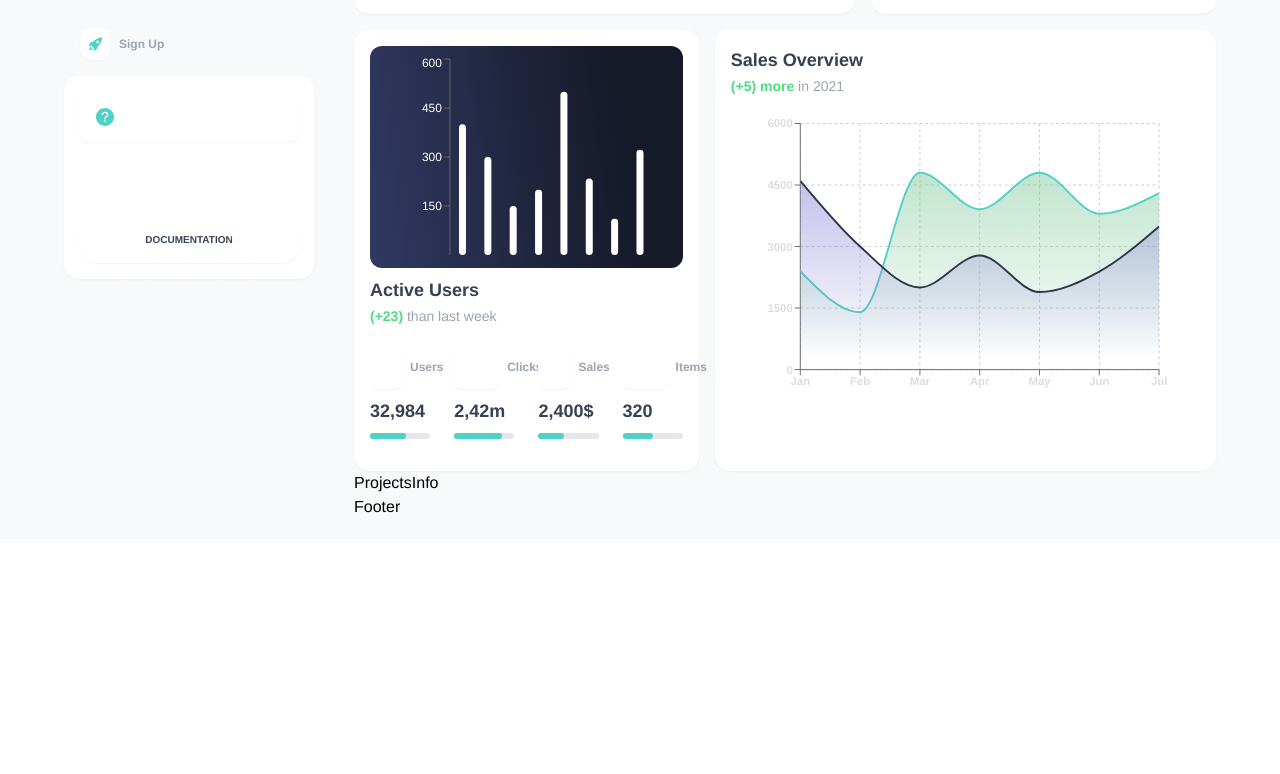
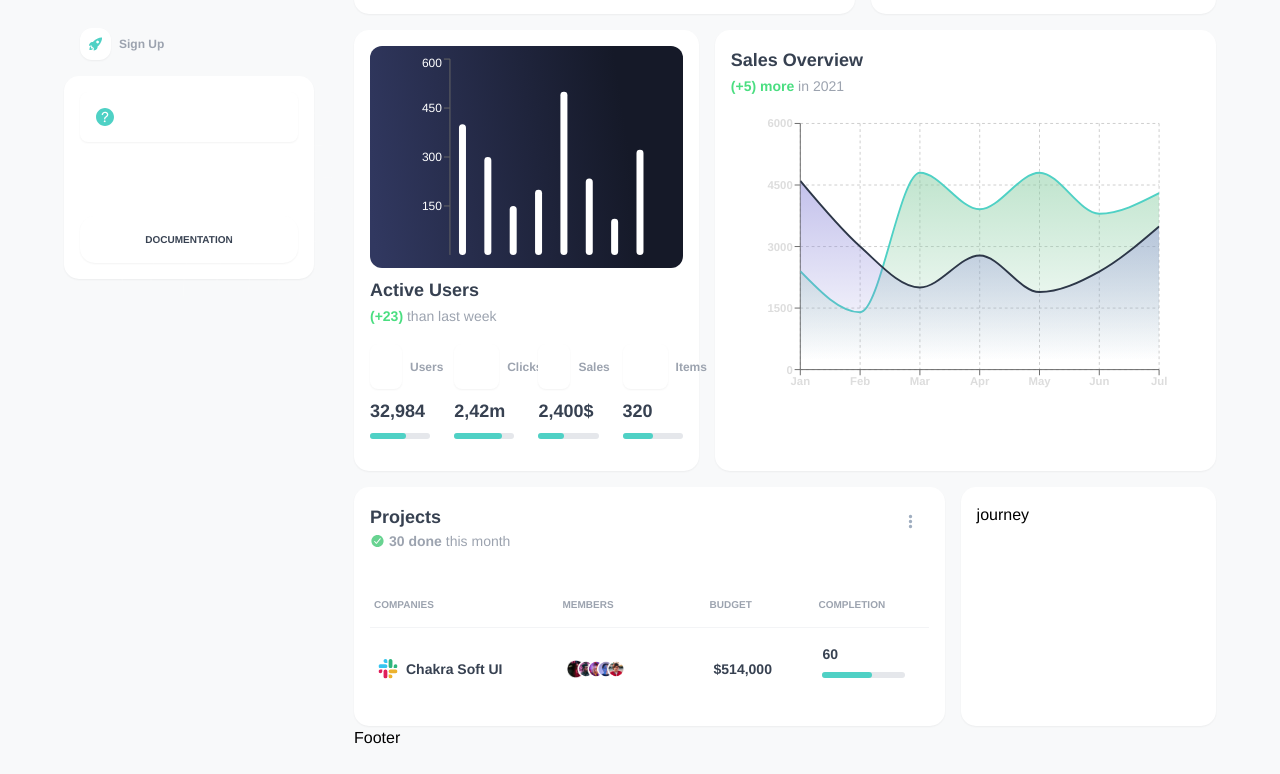
Before and after one commit to arrlancore/duck-flying-tp-project, a Next.js app: page / in a window 1280 px wide. Shown: the part 510-1284 px from the top of the page. Before the commit the page ends 1053 px from the top, so only its background shows below. Built offline with nearby package versions, Linux system fonts and the light colour scheme.

Commit message:
add table

```diff
--- a/components/ProjectsInfo.tsx
+++ b/components/ProjectsInfo.tsx
@@ -1,7 +1,129 @@
+import Image from "next/image";
 import React from "react";
+import { checkMark, contentOption, slack } from "../src/assets/icons";
+import {
+  avatar1,
+  avatar2,
+  avatar3,
+  avatar4,
+  avatar5,
+} from "../src/assets/images";
+import Box from "./Box";
+import Progress from "./Progress";
+import Table from "./Table";
+import Text from "./Text";
 
 const ProjectsInfo = () => {
-  return <div>ProjectsInfo</div>;
+  return (
+    <div
+      className="flex space-y-4 md:space-y-0 space-x-0
+  md:space-x-4 pt-4 flex-col md:flex-row"
+    >
+      <Box className="flex-[5] flex justify-between w-full flex-col">
+        <div className="flex w-full justify-between">
+          <div className="flex flex-col">
+            <Text variant="head2">Projects</Text>
+            <div className="flex">
+              <Image className="mr-1" alt="check-mark" {...checkMark} />
+              <Text variant="caption">
+                <b>30 done</b> this month
+              </Text>
+            </div>
+          </div>
+
+          <div
+            className="p-2 cursor-pointer rounded-full
+           hover:bg-gray-100 w-[37px] h-[37px]"
+          >
+            <Image {...contentOption} alt="option" />
+          </div>
+        </div>
+
+        <Table
+          rootStyle="mt-8"
+          head={[
+            { value: "Companies" },
+            { value: "Members" },
+            { value: "Budget" },
+            { value: "Completion" },
+          ]}
+          body={[
+            [
+              {
+                key: "companyName",
+                value: ["Chakra Soft UI", slack.src],
+                render: ([title, logo]) => {
+                  return (
+                    <div className="flex">
+                      <Image
+                        className="mr-2"
+                        width={20}
+                        height={20}
+                        src={logo}
+                        alt={title}
+                      />{" "}
+                      {title}
+                    </div>
+                  );
+                },
+              },
+              {
+                key: "members",
+                value: [
+                  avatar1.src,
+                  avatar2.src,
+                  avatar3.src,
+                  avatar4.src,
+                  avatar5.src,
+                ],
+                render: (value: string[]) => {
+                  return (
+                    <div className="flex relative">
+                      {value.map((src, idx) => (
+                        <Image
+                          key={idx}
+                          src={src}
+                          alt="member"
+                          width="18"
+                          height="18"
+                          className="relative left-0 top-0"
+                          style={{ left: idx * -8 }}
+                        />
+                      ))}
+                    </div>
+                  );
+                },
+              },
+              {
+                key: "budget",
+                value: 514000,
+                render: (value) => {
+                  const formatter = (n: number) =>
+                    new Intl.NumberFormat().format(n);
+                  return (
+                    <div>{value ? `$${formatter(value)}` : "Not Set"}</div>
+                  );
+                },
+              },
+              {
+                key: "completion",
+                value: 60,
+                render: (value) => (
+                  <div className="flex flex-col">
+                    <div>{value}</div>
+                    <Progress pct={value} />
+                  </div>
+                ),
+              },
+            ],
+          ]}
+        />
+      </Box>
+      <Box className="flex-[2] flex justify-between w-full flex-col md:flex-row">
+        journey
+      </Box>
+    </div>
+  );
 };
 
 export default ProjectsInfo;
--- /dev/null
+++ b/components/Table.tsx
@@ -0,0 +1,57 @@
+import React from "react";
+
+type TableHead = {
+  value: string;
+  render?: (value: string) => JSX.Element;
+};
+
+type Props = {
+  rootStyle?: string;
+  head: Array<TableHead>;
+  body: Array<
+    Array<{
+      key: string;
+      value: any;
+      render?: (value: any, parents: any[]) => JSX.Element;
+    }>
+  >;
+};
+
+const Table = (props: Props) => {
+  return (
+    <div className={`overflow-x-auto relative ${props.rootStyle}`}>
+      <table className="w-full text-sm text-left font-bold text-gray-700">
+        <thead className="text-[10px] uppercase text-gray-400 uppercase dark:text-gray-400">
+          <tr>
+            {props.head?.map((h, idx) => (
+              <th
+                key={idx}
+                scope="col"
+                className={`py-3 px-6 pl-1
+               ${idx == 0 ? "pl-1" : ""}`}
+              >
+                {h.render ? h.render(h.value) : h.value}
+              </th>
+            ))}
+          </tr>
+        </thead>
+        <tbody>
+          {props.body?.map((tds, idx) => (
+            <tr
+              key={idx}
+              className="bg-white border-solid border-gray-100 border-t"
+            >
+              {tds.map((data, idx) => (
+                <td key={idx} className={`py-4 px-6 pl-2`}>
+                  {data.render ? data.render(data.value, tds) : data.value}
+                </td>
+              ))}
+            </tr>
+          ))}
+        </tbody>
+      </table>
+    </div>
+  );
+};
+
+export default Table;
--- a/pages/index.tsx
+++ b/pages/index.tsx
@@ -35,7 +35,7 @@ export default function Home() {
               <Summary />
               <Hero />
               <Stats />
-              <ProjectsInfo></ProjectsInfo>
+              <ProjectsInfo />
               <Footer></Footer>
             </section>
           </div>
```
